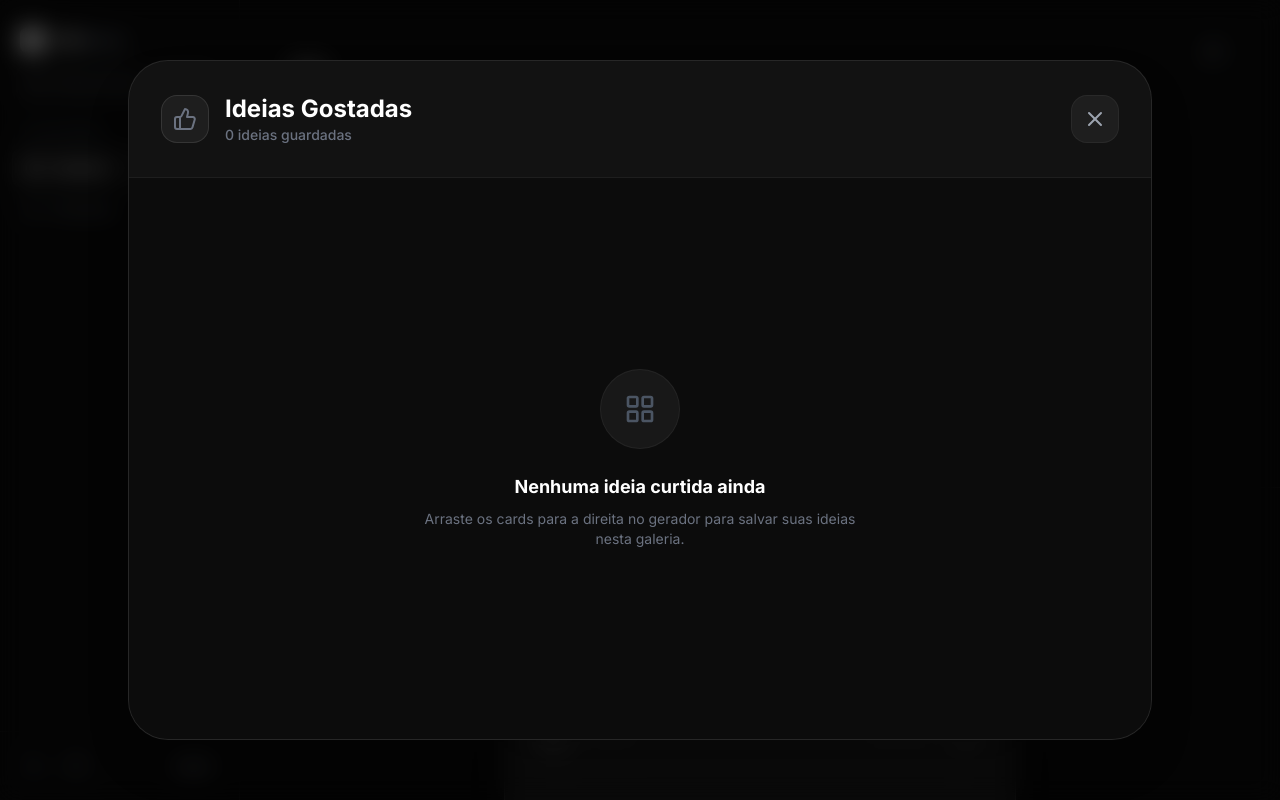
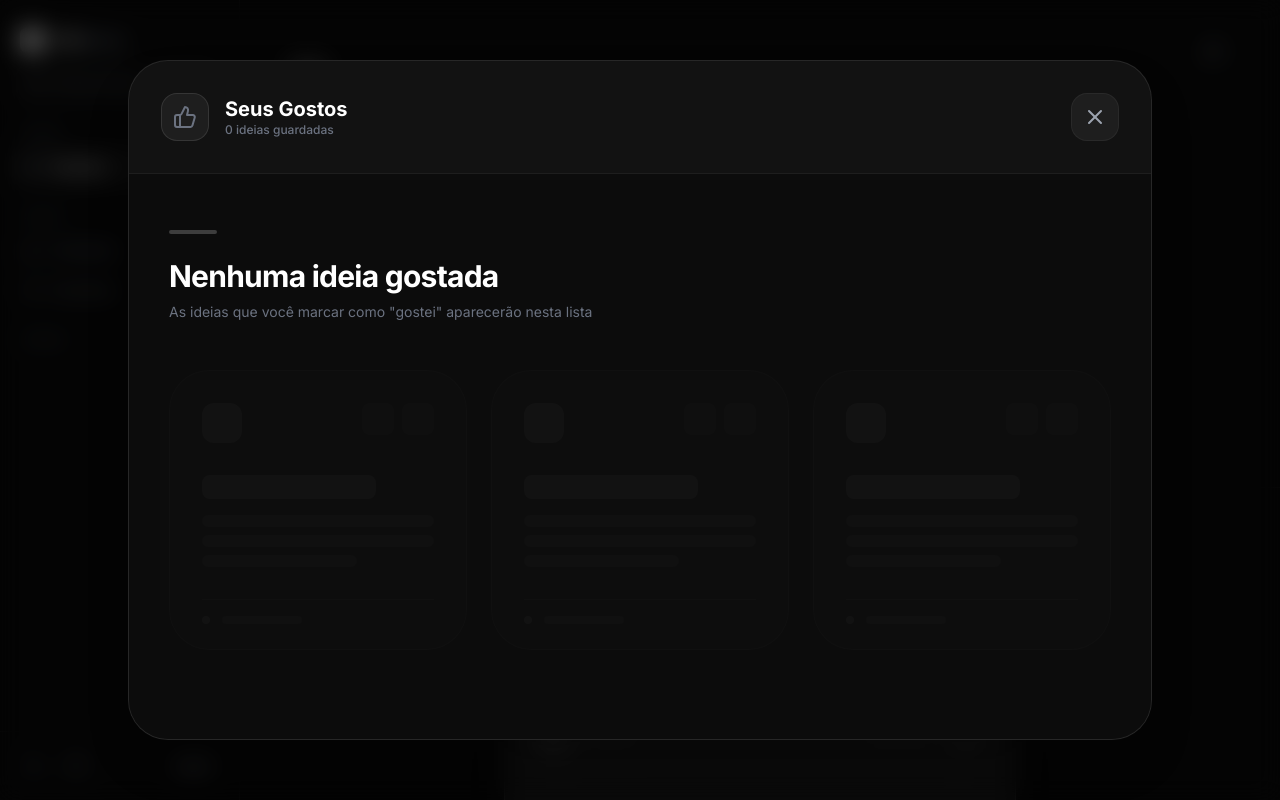
Before and after one commit to T0matas/100IDEIAS, a React (Vite) app: page / in a window 1280 px wide. Both pictures are taken after a click on the button 1214 px from the left and 50 px from the top of the page. Shown: the top 800 px of the page. Built offline with nearby package versions, Linux system fonts and the light colour scheme.

Commit message:
feat: saxda

```diff
--- a/src/App.tsx
+++ b/src/App.tsx
@@ -140,7 +140,6 @@
                     setFavoriteIdeas={setFavoriteIdeas}
                     onReset={() => {
                       setHasGenerated(false);
-                      setLikedIdeas([]);
                       setSearchValue("");
                     }}
                     onIncrementUsage={handleIncrementUsage}
--- a/src/components/FavoritesDrawer.tsx
+++ b/src/components/FavoritesDrawer.tsx
@@ -1,6 +1,5 @@
 import { motion, AnimatePresence } from "framer-motion"
 import { X, ThumbsUp, Trash2, Lightbulb, Bookmark } from "lucide-react"
-import { cn } from "../lib/utils"
 
 export function FavoritesDrawer({ isOpen, onClose, likedIdeas, onRemoveFavorite, title, type }: any) {
   return (
@@ -45,25 +44,44 @@
             <div className="flex-1 overflow-y-auto p-6 scrollbar-hide">
               <AnimatePresence mode="popLayout">
                 {likedIdeas.length === 0 ? (
-                  <motion.div
-                    key="empty-favorites"
-                    initial={{ opacity: 0, y: 10 }}
-                    animate={{ opacity: 1, y: 0 }}
-                    exit={{ opacity: 0, y: -10 }}
-                    className="flex flex-col items-center justify-center h-full text-center space-y-4"
-                  >
-                    <div className="w-20 h-20 bg-white/5 rounded-full flex items-center justify-center mb-2">
-                      {type === 'liked' ? <ThumbsUp className="w-8 h-8 text-white/20" /> : <Bookmark className="w-8 h-8 text-white/20" />}
+                  <div className="flex flex-col space-y-12">
+                    <div className="flex flex-col items-start text-left space-y-2 pt-4">
+                      <div className="w-12 h-1 bg-white/20 rounded-full mb-4" />
+                      <h3 className="text-3xl font-bold text-white tracking-tight">Nenhuma ideia favoritada</h3>
+                      <p className="text-gray-500 text-sm">As ideias que você marcar como favoritas aparecerão nesta lista</p>
                     </div>
-                    <h3 className="text-lg font-bold text-white">
-                      {type === 'liked' ? "Nenhuma ideia curtida ainda" : "Nenhuma ideia favorita ainda"}
-                    </h3>
-                    <p className="text-gray-500 text-sm px-4">
-                      {type === 'liked'
-                        ? "Quando você curtir uma ideia incrível, ela ficará guardada aqui."
-                        : "As ideias que você marcar como favoritas aparecerão nesta lista."}
-                    </p>
-                  </motion.div>
+
+                    <div className="grid grid-cols-1 sm:grid-cols-2 lg:grid-cols-3 gap-6 opacity-20 pointer-events-none select-none">
+                      {[1, 2, 3].map((i) => (
+                        <div
+                          key={i}
+                          className="group relative bg-white/[0.03] border border-white/5 rounded-[2.5rem] p-8 flex flex-col h-[280px]"
+                        >
+                          <div className="flex items-start justify-between mb-8">
+                            <div className="w-10 h-10 rounded-xl bg-white/10" />
+                            <div className="flex gap-2">
+                              <div className="w-8 h-8 rounded-lg bg-white/5" />
+                              <div className="w-8 h-8 rounded-lg bg-white/5" />
+                            </div>
+                          </div>
+
+                          <div className="space-y-4 flex-1">
+                            <div className="w-3/4 h-6 bg-white/10 rounded-lg" />
+                            <div className="space-y-2">
+                              <div className="w-full h-3 bg-white/5 rounded-md" />
+                              <div className="w-full h-3 bg-white/5 rounded-md" />
+                              <div className="w-2/3 h-3 bg-white/5 rounded-md" />
+                            </div>
+                          </div>
+
+                          <div className="mt-8 pt-4 border-t border-white/5 flex items-center gap-3">
+                            <div className="w-2 h-2 rounded-full bg-white/10" />
+                            <div className="w-20 h-2 bg-white/5 rounded-full" />
+                          </div>
+                        </div>
+                      ))}
+                    </div>
+                  </div>
                 ) : (
                   <div className="grid grid-cols-1 sm:grid-cols-2 lg:grid-cols-3 gap-6">
                     <AnimatePresence mode="popLayout">
--- a/src/components/LikedIdeasGrid.tsx
+++ b/src/components/LikedIdeasGrid.tsx
@@ -1,6 +1,8 @@
 import { motion, AnimatePresence } from "framer-motion"
-import { X, ThumbsUp, Bookmark, Trash2, LayoutGrid, Lightbulb } from "lucide-react"
+import { X, ThumbsUp, Bookmark, Trash2, Lightbulb } from "lucide-react"
 import { cn } from "../lib/utils"
+
+
 
 interface LikedIdeasGridProps {
   isOpen: boolean
@@ -54,8 +56,8 @@
                   <ThumbsUp className="w-6 h-6 text-gray-500 group-hover/icon:text-white transition-colors" />
                 </motion.div>
                 <div>
-                  <h2 className="text-xl md:text-2xl font-bold text-white">Ideias Gostadas</h2>
-                  <p className="text-xs md:text-sm text-gray-500 font-medium">{likedIdeas.length} {likedIdeas.length === 1 ? 'ideia' : 'ideias'} guardadas</p>
+                  <h2 className="text-xl font-bold text-white leading-tight">Seus Gostos</h2>
+                  <p className="text-xs text-gray-500 font-medium">{likedIdeas.length} {likedIdeas.length === 1 ? 'ideia' : 'ideias'} guardadas</p>
                 </div>
               </div>
 
@@ -70,13 +72,42 @@
             {/* Scrollable Grid Area */}
             <div className="flex-1 overflow-y-auto p-6 md:p-10 custom-scrollbar bg-[#0A0A0A]/50">
               {likedIdeas.length === 0 ? (
-                <div className="h-full flex flex-col items-center justify-center text-center space-y-6">
-                  <div className="w-20 h-20 rounded-full bg-white/5 flex items-center justify-center border border-white/5">
-                    <LayoutGrid className="w-8 h-8 text-gray-600" />
+                <div className="flex flex-col space-y-12">
+                  <div className="flex flex-col items-start text-left space-y-2 pt-4">
+                    <div className="w-12 h-1 bg-white/20 rounded-full mb-4" />
+                    <h3 className="text-3xl font-bold text-white tracking-tight">Nenhuma ideia gostada</h3>
+                    <p className="text-gray-500 text-sm">As ideias que você marcar como "gostei" aparecerão nesta lista</p>
                   </div>
-                  <div className="max-w-md">
-                    <h3 className="text-lg font-bold text-white mb-2">Nenhuma ideia curtida ainda</h3>
-                    <p className="text-sm text-gray-500">Arraste os cards para a direita no gerador para salvar suas ideias nesta galeria.</p>
+
+                  <div className="grid grid-cols-1 sm:grid-cols-2 lg:grid-cols-3 gap-6 opacity-20 pointer-events-none select-none">
+                    {[1, 2, 3].map((i) => (
+                      <div
+                        key={i}
+                        className="group relative bg-white/[0.03] border border-white/5 rounded-[2.5rem] p-8 flex flex-col h-[280px]"
+                      >
+                        <div className="flex items-start justify-between mb-8">
+                          <div className="w-10 h-10 rounded-xl bg-white/10" />
+                          <div className="flex gap-2">
+                            <div className="w-8 h-8 rounded-lg bg-white/5" />
+                            <div className="w-8 h-8 rounded-lg bg-white/5" />
+                          </div>
+                        </div>
+
+                        <div className="space-y-4 flex-1">
+                          <div className="w-3/4 h-6 bg-white/10 rounded-lg" />
+                          <div className="space-y-2">
+                            <div className="w-full h-3 bg-white/5 rounded-md" />
+                            <div className="w-full h-3 bg-white/5 rounded-md" />
+                            <div className="w-2/3 h-3 bg-white/5 rounded-md" />
+                          </div>
+                        </div>
+
+                        <div className="mt-8 pt-4 border-t border-white/5 flex items-center gap-3">
+                          <div className="w-2 h-2 rounded-full bg-white/10" />
+                          <div className="w-20 h-2 bg-white/5 rounded-full" />
+                        </div>
+                      </div>
+                    ))}
                   </div>
                 </div>
               ) : (
--- a/src/components/Sidebar.tsx
+++ b/src/components/Sidebar.tsx
@@ -1,4 +1,4 @@
-import { Lightbulb, Compass, Bookmark, Search, Settings, PlusCircle, Sun, Moon, ChevronDown, HelpCircle } from "lucide-react"
+import { Lightbulb, Bookmark, Search, Settings, PlusCircle, Sun, Moon, ChevronDown, HelpCircle, ThumbsUp, Compass } from "lucide-react"
 import { useState, useEffect, useRef } from "react"
 import { motion, AnimatePresence } from "framer-motion"
 import { cn } from "../lib/utils"
@@ -14,8 +14,9 @@
 }
 
 const MENU_ITEMS = [
-  { id: 'gerador', label: 'Gerador', icon: Compass, category: 'Plataforma' },
-  { id: 'favoritas', label: 'Favoritas', icon: Bookmark, category: 'Plataforma' },
+  { id: 'gerador', label: 'Gerador', icon: Compass, category: 'Criar' },
+  { id: 'gostadas', label: 'Gostadas', icon: ThumbsUp, category: 'Salvo' },
+  { id: 'favoritas', label: 'Favoritas', icon: Bookmark, category: 'Salvo' },
 ]
 
 export function Sidebar({ onOpenGostadas, onOpenFavorites, onReset, isResultsView, isLoggedIn, userEmail, onLogin }: SidebarProps) {
@@ -114,10 +115,14 @@
 
       {/* Navigation */}
       <div className="px-3 flex-1 overflow-y-auto custom-scrollbar">
-        <div className="mb-6">
-          <p className="text-[10px] font-bold text-gray-600 mb-2 px-3 tracking-widest uppercase">Plataforma</p>
+        {['Criar', 'Salvo', 'Social'].map(category => {
+          const categoryItems = filteredItems.filter(item => item.category === category)
+
+          return (
+            <div key={category} className="mb-6">
+              <p className="text-[10px] font-bold text-gray-600 mb-2 px-3 tracking-widest uppercase">{category}</p>
               <nav className="space-y-1">
-            {filteredItems.map(item => (
+                {categoryItems.map(item => (
                   <button
                     key={item.id}
                     onClick={
@@ -126,21 +131,25 @@
                       onOpenFavorites
                     }
                     className={cn(
-                  "w-full flex items-center space-x-3 px-3 py-2 rounded-lg cursor-pointer text-sm font-medium outline-none focus:outline-none focus:ring-0 ring-0 focus-visible:ring-0 select-none transition-colors",
+                      "w-full flex items-center space-x-3 px-3 py-2 rounded-lg cursor-pointer text-sm font-medium outline-none transition-all group",
                       item.id === 'gerador' && !isResultsView
-                    ? "bg-white/5 text-white border border-white/5 shadow-sm"
+                        ? "bg-white/[0.05] text-white"
                         : "text-gray-500 hover:text-white hover:bg-white/[0.03]"
                     )}
                   >
-                <item.icon className={cn("w-4 h-4", item.id === 'gerador' && !isResultsView ? "text-white" : "text-gray-500")} />
+                    <item.icon className={cn(
+                      "w-4 h-4 transition-colors text-gray-500 group-hover:text-white"
+                    )} />
                     <span>{item.label}</span>
                   </button>
                 ))}
+              </nav>
+            </div>
+          )
+        })}
         {filteredItems.length === 0 && (
           <p className="px-3 py-4 text-xs text-gray-600">Nada encontrado</p>
         )}
-          </nav>
-        </div>
       </div>
 
       {/* Footer / Actions */}
```
Also changed, not shown: src/components/IdeaSwiper.tsx (+16 -5 lines). Lines whose indentation alone changed are shown as unchanged.
